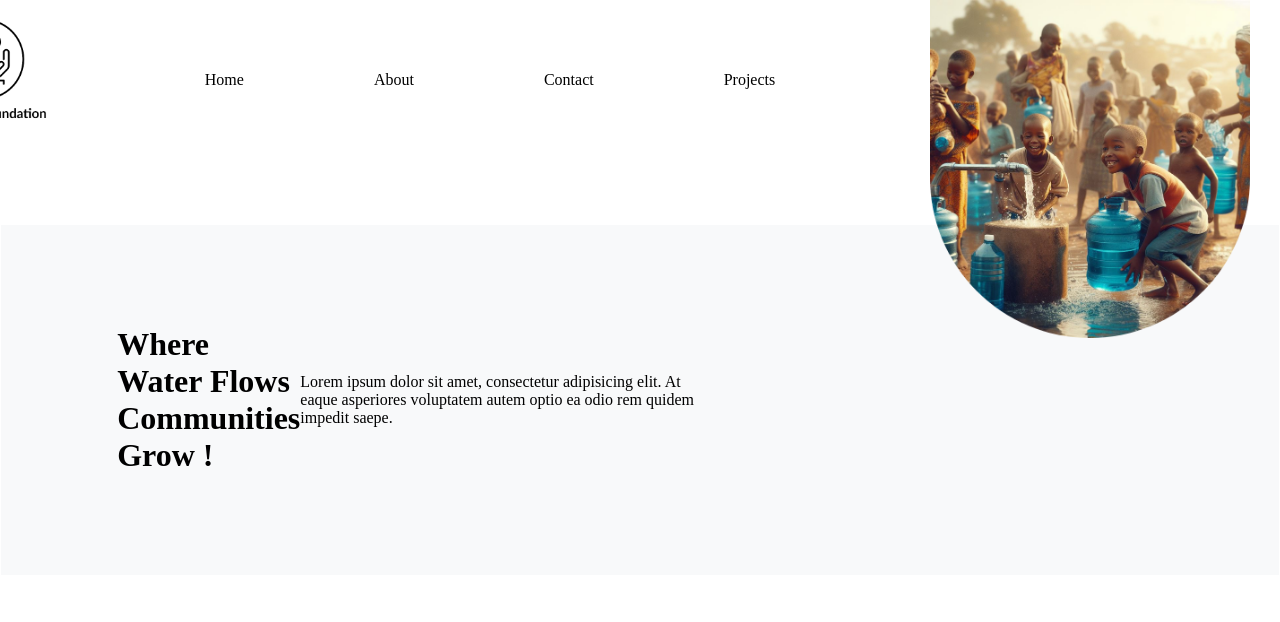
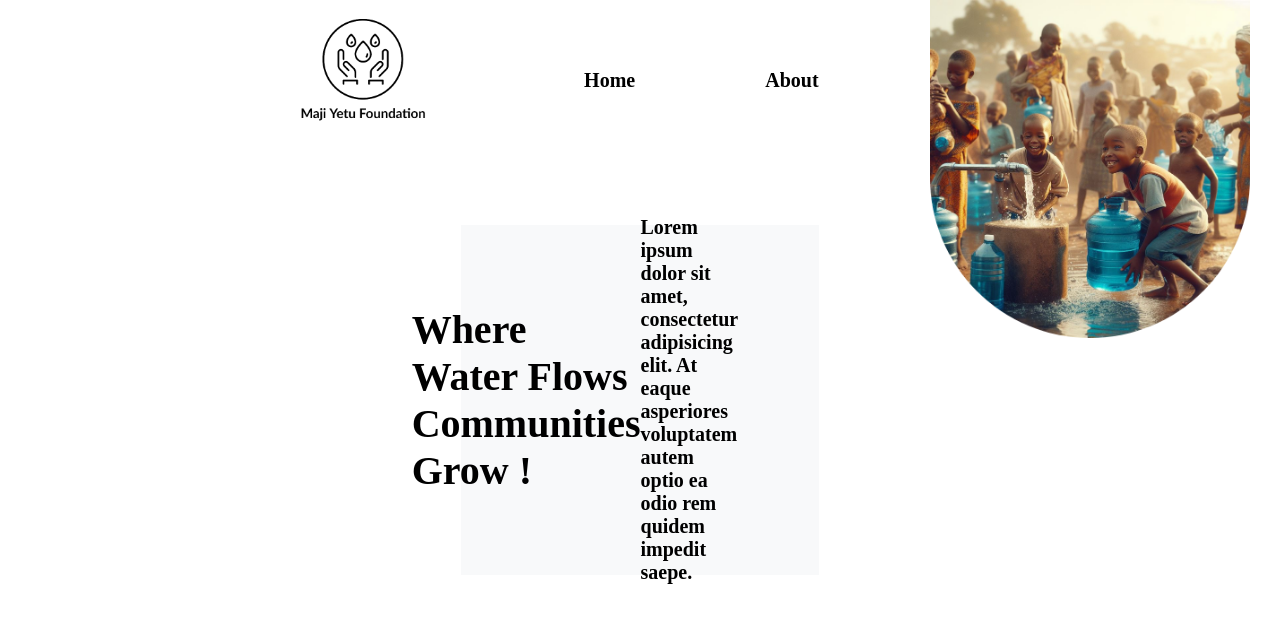
Before and after one commit to sudoevans/maji-yetu, a plain HTML site: page nav.html in a window 1280 px wide. Drawn offline with Linux system fonts and the light colour scheme.

Commit message:
added new  repo with items

```diff
--- a/nav.html
+++ b/nav.html
@@ -13,6 +13,8 @@
             flex-direction: column;
             align-items: center;
             justify-content: center;
+            padding-right: 300px;
+            padding-left: 300px;
         }
 
         header {
@@ -36,8 +38,14 @@
             align-items: center;
             background-color: white;
             z-index: 1;
+            padding-right: 300px;
+            padding-left: 410px;
         }
 
+        .content{
+            padding-right: 300px;
+            padding-left: 300px;
+        }
         nav ul,
         header .content {
             display: flex;
@@ -47,6 +55,8 @@
             justify-content: center;
             align-items: center;
             color: black;
+            font-size: 20px;
+            font-weight: bold;
         }
 
         nav ul li {
```
